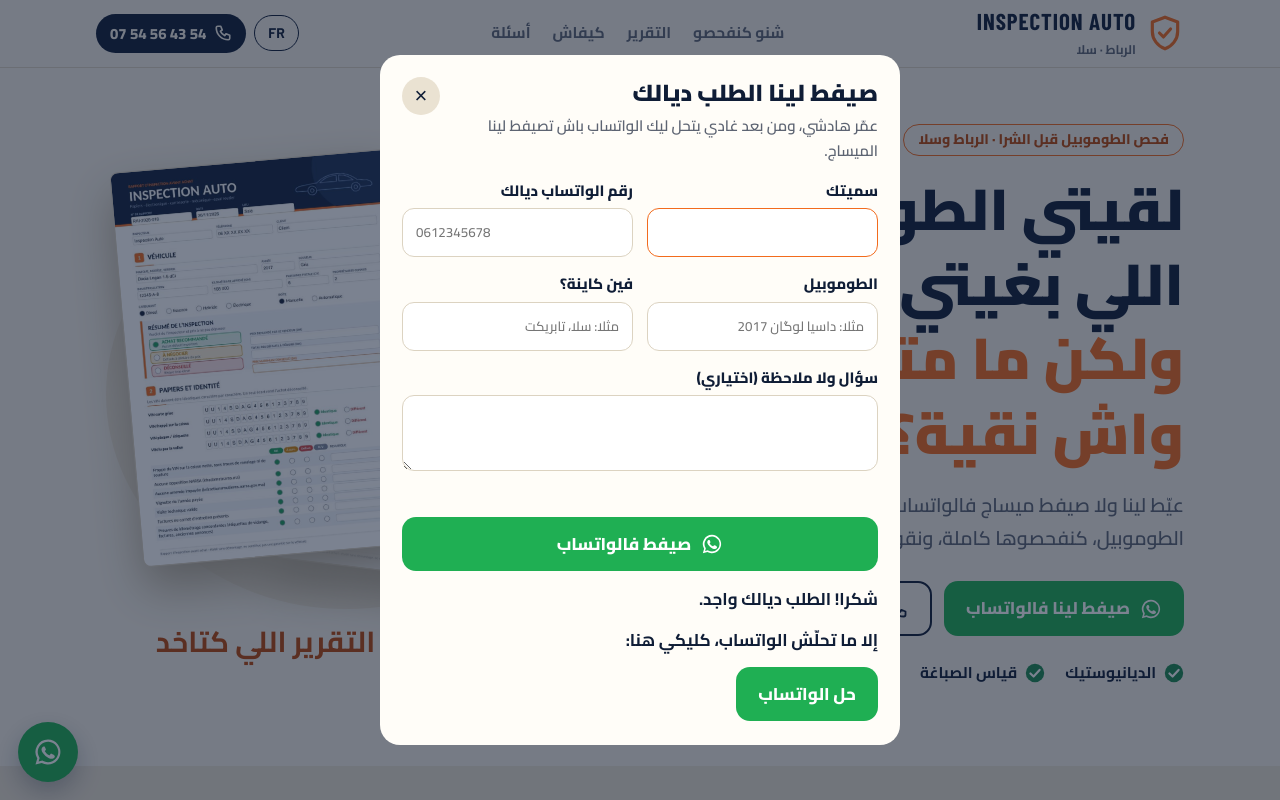
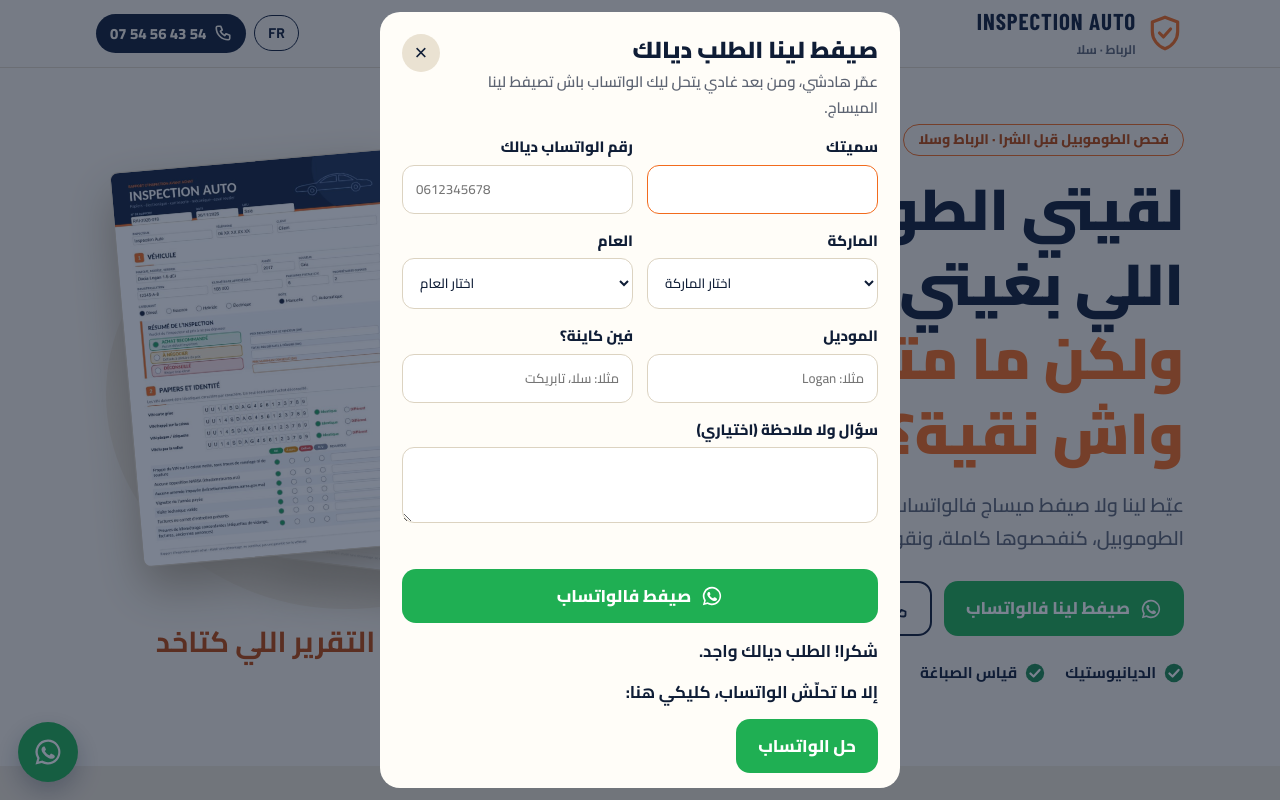
Before and after one commit to saadelamrani27-spec/saad, a plain HTML site: page inspectionauto/index.html in a window 1280 px wide. Both pictures are taken after a click on the button "صيفط لينا فالواتساب". Shown: the top 800 px of the page. Drawn offline with nearby package versions, Linux system fonts and the light colour scheme; a web font is replaced by a local one.

Commit message:
Car brand from a list of real brands, plus model and year

```diff
--- a/inspectionauto/index.html
+++ b/inspectionauto/index.html
@@ -459,8 +459,24 @@ html[dir="ltr"] .dlg h2{font-family:var(--f-disp);text-transform:uppercase;font-
         </div>
         <div class="row2">
           <div class="field">
-            <label for="f-voiture" data-t="f_car">الطوموبيل</label>
-            <input id="f-voiture" name="voiture" type="text" maxlength="40" data-tp="f_car_ph" placeholder="مثلا: داسيا لوگان 2017">
+            <label for="f-marque" data-t="f_brand">الماركة</label>
+            <select id="f-marque" name="marque" required dir="ltr">
+              <option value="" data-t="f_brand_ph">اختار الماركة</option>
+              <option>Alfa Romeo</option><option>Audi</option><option>BMW</option><option>BYD</option><option>Changan</option><option>Chery</option><option>Chevrolet</option><option>Chrysler</option><option>Citroën</option><option>Cupra</option><option>Dacia</option><option>Daewoo</option><option>Daihatsu</option><option>Dodge</option><option>DS</option><option>Fiat</option><option>Ford</option><option>Geely</option><option>Great Wall</option><option>Haval</option><option>Honda</option><option>Hyundai</option><option>Infiniti</option><option>Isuzu</option><option>Iveco</option><option>Jaguar</option><option>Jeep</option><option>Jetour</option><option>Kia</option><option>Lada</option><option>Land Rover (Range Rover)</option><option>Lexus</option><option>Mahindra</option><option>Maserati</option><option>Mazda</option><option>Mercedes-Benz</option><option>MG</option><option>Mini</option><option>Mitsubishi</option><option>Nissan</option><option>Opel</option><option>Peugeot</option><option>Porsche</option><option>Renault</option><option>Seat</option><option>Skoda</option><option>Smart</option><option>SsangYong</option><option>Subaru</option><option>Suzuki</option><option>Tata</option><option>Tesla</option><option>Toyota</option><option>Volkswagen</option><option>Volvo</option>
+            </select>
+          </div>
+          <div class="field">
+            <label for="f-annee" data-t="f_year">العام</label>
+            <select id="f-annee" name="annee" dir="ltr">
+              <option value="" data-t="f_year_ph">اختار العام</option>
+              <option>2026</option><option>2025</option><option>2024</option><option>2023</option><option>2022</option><option>2021</option><option>2020</option><option>2019</option><option>2018</option><option>2017</option><option>2016</option><option>2015</option><option>2014</option><option>2013</option><option>2012</option><option>2011</option><option>2010</option><option>2009</option><option>2008</option><option>2007</option><option>2006</option><option>2005</option><option>2004</option><option>2003</option><option>2002</option><option>2001</option><option>2000</option><option>1999</option><option>1998</option><option>1997</option><option>1996</option><option>1995</option><option>1994</option><option>1993</option><option>1992</option><option>1991</option><option>1990</option>
+            </select>
+          </div>
+        </div>
+        <div class="row2">
+          <div class="field">
+            <label for="f-modele" data-t="f_model">الموديل</label>
+            <input id="f-modele" name="modele" type="text" maxlength="30" data-tp="f_model_ph" placeholder="مثلا: Logan">
           </div>
           <div class="field">
             <label for="f-lieu" data-t="f_place">فين كاينة؟</label>
@@ -533,14 +549,16 @@ html[dir="ltr"] .dlg h2{font-family:var(--f-disp);text-transform:uppercase;font-
     m_title: 'Envoyez-nous votre demande', m_sub: "Remplissez ces champs, puis WhatsApp s'ouvre pour nous envoyer le message.",
     f_type: 'Votre demande', f_type1: 'Faire inspecter une voiture', f_type2: 'Juste une question',
     f_name: 'Prénom', f_tel: 'Votre numéro WhatsApp', f_car: 'La voiture', f_place: 'Où est-elle ?', f_msg: 'Question ou remarque (facultatif)',
-    f_car_ph: 'ex. Dacia Logan 2017', f_place_ph: 'ex. Salé, Tabriquet',
+    f_place_ph: 'ex. Salé, Tabriquet',
+    f_brand: 'Marque', f_brand_ph: 'Choisir la marque', f_year: 'Année', f_year_ph: "Choisir l'année",
+    f_model: 'Modèle', f_model_ph: 'ex. Logan', e_brand: 'Choisissez la marque de la voiture.',
     f_send: 'Envoyer sur WhatsApp',
     ok1: 'Merci ! Votre demande est prête.', ok2: "Si WhatsApp ne s'est pas ouvert :", ok_btn: 'Ouvrir WhatsApp',
     alt_report: "Rapport d'inspection",
     e_name: 'Indiquez votre prénom.', e_tel: 'Entrez votre numéro WhatsApp à 10 chiffres, par exemple 0612345678.',
     badge: 'Exemple', title: 'Inspection Auto · Rabat Salé'
   };
-  const AR = { e_name: 'كتب سميتك عافاك.', e_tel: 'كتب رقم الواتساب ديالك: 10 ديال الأرقام، مثلا 0612345678.', badge: 'مثال', title: document.title };
+  const AR = { e_brand: 'اختار الماركة ديال الطوموبيل.', e_name: 'كتب سميتك عافاك.', e_tel: 'كتب رقم الواتساب ديالك: 10 ديال الأرقام، مثلا 0612345678.', badge: 'مثال', title: document.title };
 
   // Le texte darija est déjà dans la page : on le garde pour pouvoir revenir.
   document.querySelectorAll('[data-t]').forEach(function (el) { AR[el.dataset.t] = el.innerHTML; });
@@ -594,7 +612,7 @@ html[dir="ltr"] .dlg h2{font-family:var(--f-disp);text-transform:uppercase;font-
   // Seulement des lettres (arabe ou latin), des chiffres et la ponctuation utile : pas de / * + etc.
   const CLEAN = {
     prenom: /[^\p{L}\p{M}\s'’-]/gu,
-    voiture: /[^\p{L}\p{M}\p{N}\s.-]/gu,
+    modele: /[^\p{L}\p{M}\p{N}\s.-]/gu,
     lieu: /[^\p{L}\p{M}\p{N}\s.,،'’-]/gu,
     texte: /[^\p{L}\p{M}\p{N}\s.,،'’?؟!:-]/gu
   };
@@ -638,7 +656,9 @@ html[dir="ltr"] .dlg h2{font-family:var(--f-disp);text-transform:uppercase;font-
     const tel = f('tel').value.replace(/\D/g, '');
     if (!prenom) { err.textContent = T('e_name'); f('prenom').focus(); return; }
     if (!/^0[5-7]\d{8}$/.test(tel)) { err.textContent = T('e_tel'); f('tel').focus(); return; }
-    const voiture = tidy('voiture');
+    const marque = f('marque').value;
+    if (!marque) { err.textContent = T('e_brand'); f('marque').focus(); return; }
+    const voiture = [marque, tidy('modele'), f('annee').value].filter(Boolean).join(' ');
     const lieu = tidy('lieu');
     const question = tidy('texte');
     const type = 'inspection';
```
